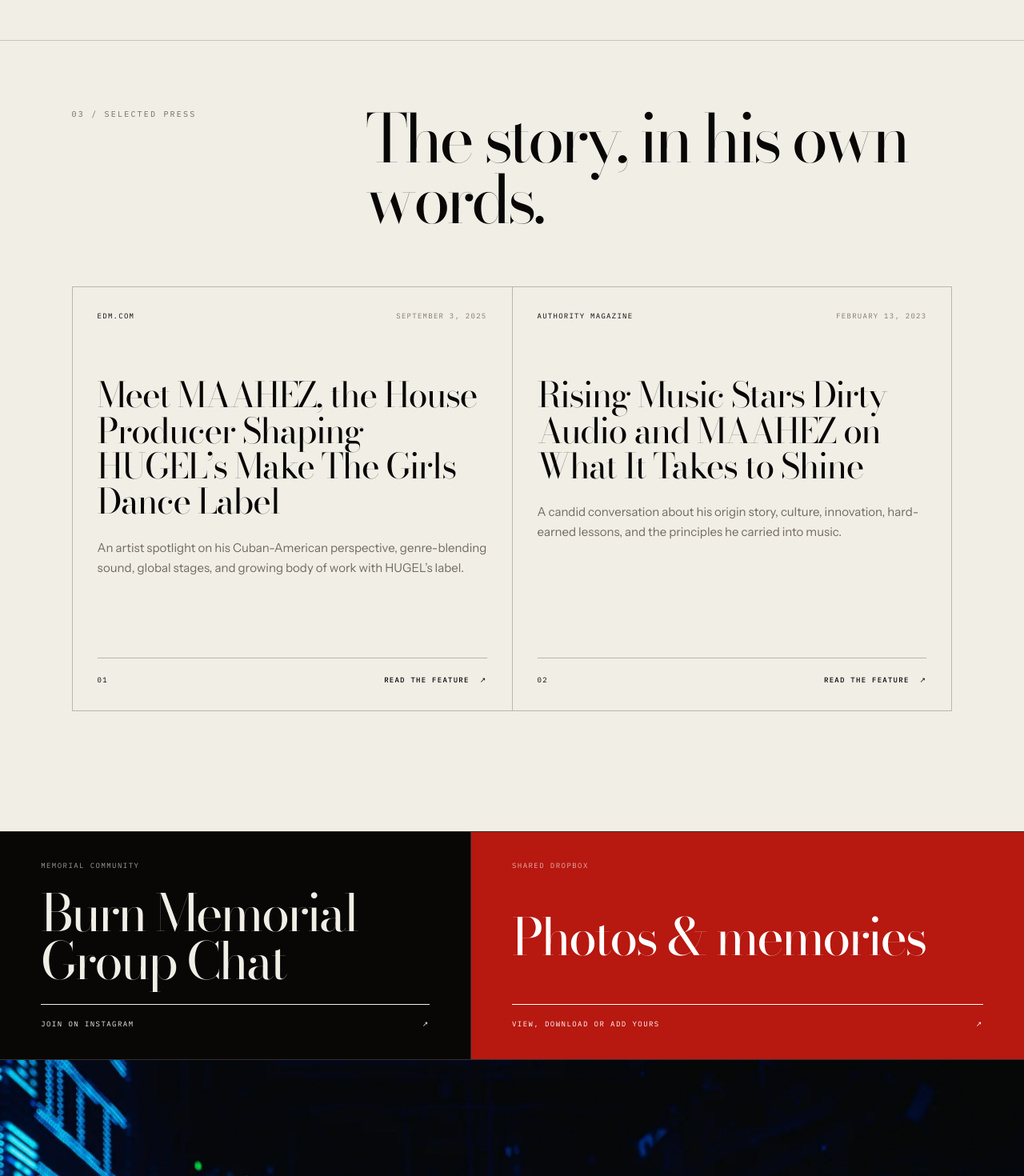
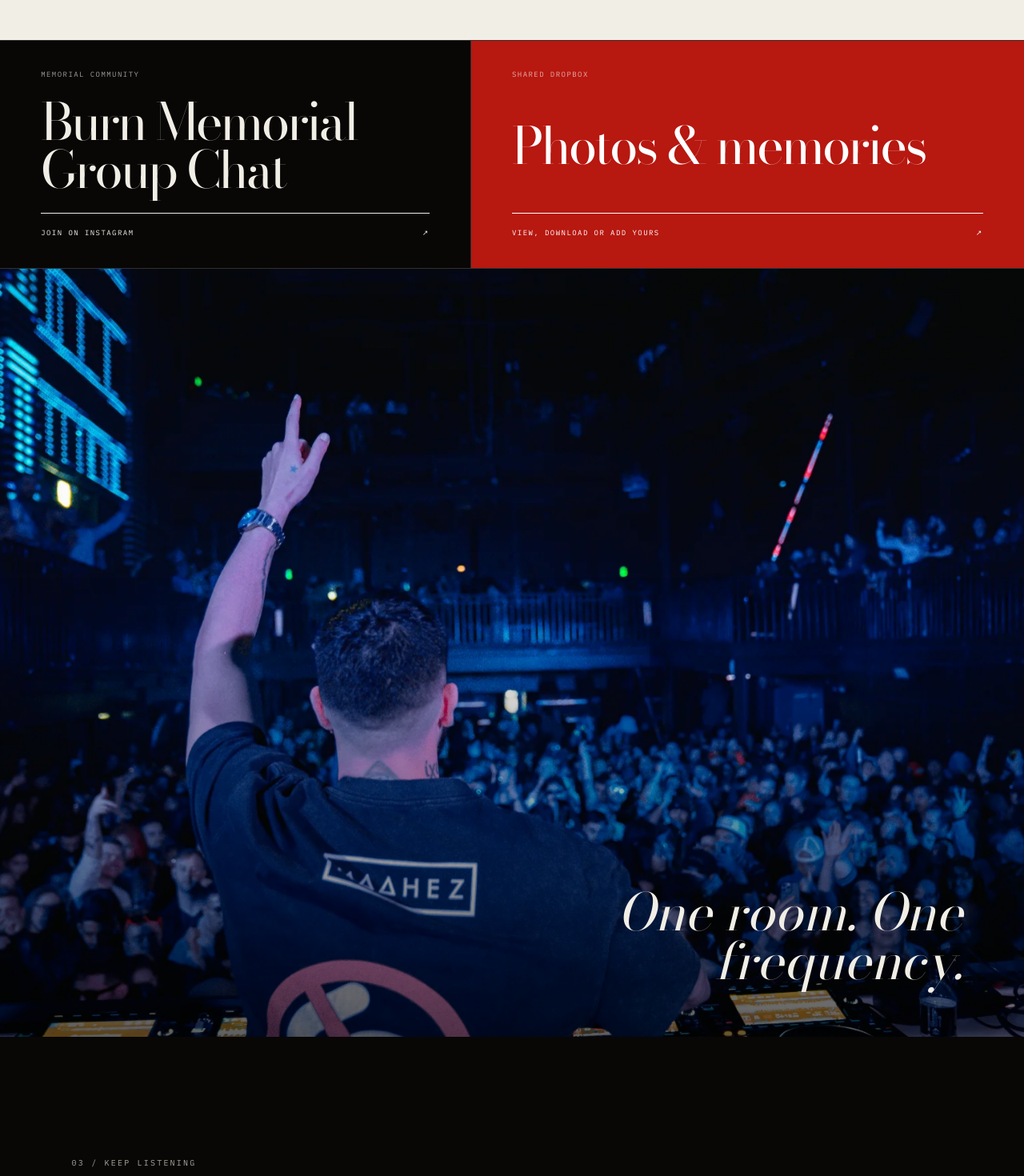
Before and after one commit to yourhousemktg-ctrl/maahez-memorial, a Next.js app: page / in a window 1280 px wide. Shown: the part 2360-3830 px from the top of the page at 80% size. Built offline with nearby package versions, Linux system fonts and the light colour scheme.

Commit message:
style: move press features below memorial archive

```diff
--- a/app/page.tsx
+++ b/app/page.tsx
@@ -155,29 +155,6 @@ export default function Home() {
         </div>
       </section>
 
-      <section className="press-section" id="press" aria-labelledby="press-title">
-        <div className="press-heading">
-          <p className="section-index">03 / Selected press</p>
-          <h2 id="press-title">The story, in his own words.</h2>
-        </div>
-        <div className="press-list">
-          {pressFeatures.map((feature, index) => (
-            <a className="press-card" href={feature.url} target="_blank" rel="noreferrer" key={feature.url}>
-              <div className="press-card-meta">
-                <span>{feature.publication}</span>
-                <span>{feature.date}</span>
-              </div>
-              <h3>{feature.title}</h3>
-              <p>{feature.description}</p>
-              <div className="press-card-footer">
-                <span>0{index + 1}</span>
-                <strong>Read the feature <Arrow /></strong>
-              </div>
-            </a>
-          ))}
-        </div>
-      </section>
-
       <section className="community-links" aria-label="Maahez community links">
         <a className="community-link community-chat" href={INSTAGRAM_MEMORIAL_CHAT} target="_blank" rel="noreferrer">
           <span>Memorial community</span>
@@ -202,7 +179,7 @@ export default function Home() {
 
       <section className="music-section" id="music">
         <div className="music-copy">
-          <p className="section-index">04 / Keep listening</p>
+          <p className="section-index">03 / Keep listening</p>
           <h2>The music stays.</h2>
           <p>
             Play it loud. Share the records. Let the work keep finding new rooms and new people.
@@ -229,7 +206,7 @@ export default function Home() {
       <section className="events-section" id="events">
         <div className="events-heading">
           <div>
-            <p className="section-index">05 / Memorial events</p>
+            <p className="section-index">04 / Memorial events</p>
             <h2>Come together for Maahez.</h2>
           </div>
           <p>
@@ -296,7 +273,7 @@ export default function Home() {
       <section className="memories-section" id="memories">
         <div className="memories-heading">
           <div>
-            <p className="section-index">06 / Shared Dropbox archive</p>
+            <p className="section-index">05 / Shared Dropbox archive</p>
             <h2>The moments between the stages.</h2>
           </div>
           <div className="memories-aside">
@@ -353,6 +330,29 @@ export default function Home() {
           </span>
           <span className="archive-cta-arrow"><Arrow /></span>
         </a>
+      </section>
+
+      <section className="press-section" id="press" aria-labelledby="press-title">
+        <div className="press-heading">
+          <p className="section-index">06 / Selected press</p>
+          <h2 id="press-title">The story, in his own words.</h2>
+        </div>
+        <div className="press-list">
+          {pressFeatures.map((feature, index) => (
+            <a className="press-card" href={feature.url} target="_blank" rel="noreferrer" key={feature.url}>
+              <div className="press-card-meta">
+                <span>{feature.publication}</span>
+                <span>{feature.date}</span>
+              </div>
+              <h3>{feature.title}</h3>
+              <p>{feature.description}</p>
+              <div className="press-card-footer">
+                <span>0{index + 1}</span>
+                <strong>Read the feature <Arrow /></strong>
+              </div>
+            </a>
+          ))}
+        </div>
       </section>
 
       <section className="merch-section" id="merch">
```
Also changed, not shown: 1 other file (tests, documents, lock files or other folders).
